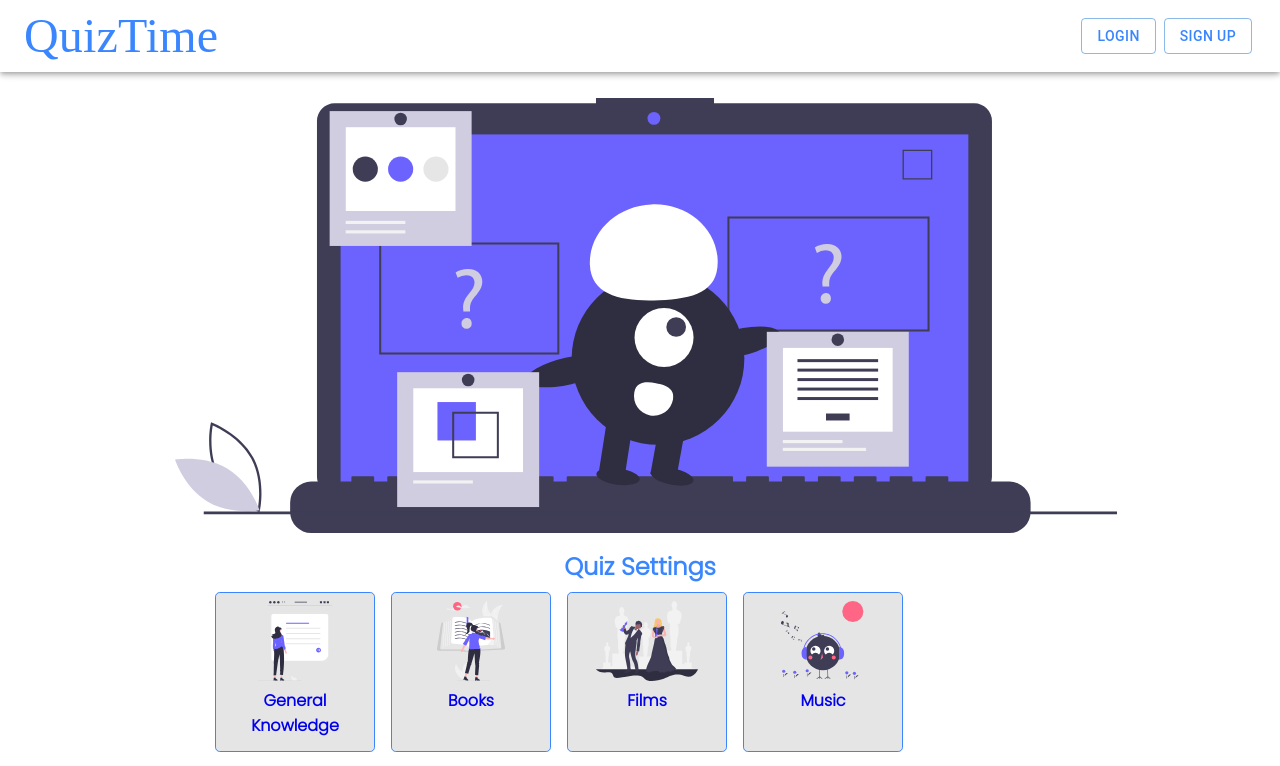
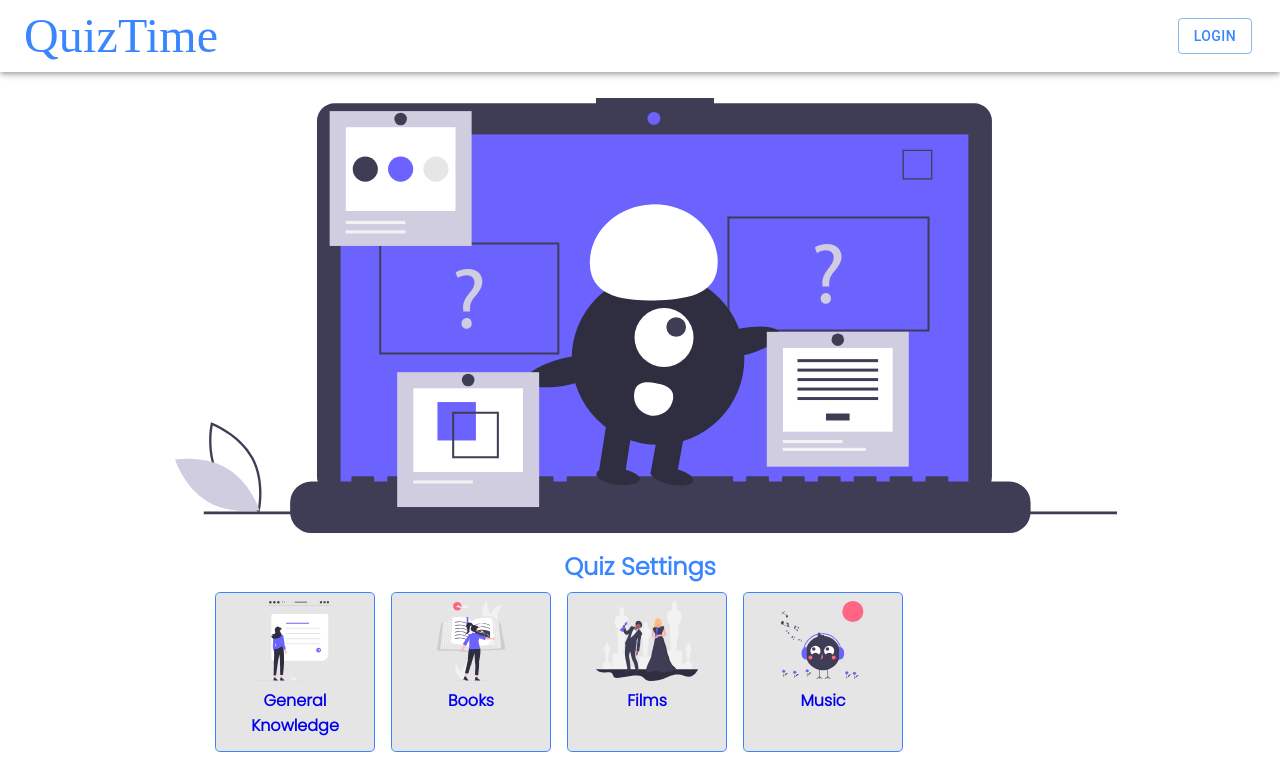
Before and after one commit to athar05/quiz-app-react, a React (Create React App) app: page / in a window 1280 px wide. Shown: the top 766 px of the page. Built offline with nearby package versions, Linux system fonts and the light colour scheme; a web font is replaced by a local one.

Commit message:
Removed signup button

```diff
--- a/src/components/Navbar/Navbar.js
+++ b/src/components/Navbar/Navbar.js
@@ -16,7 +16,6 @@ function Navbar() {
           </div>
           <div className="nav-buttons">
             <Button variant="outlined">Login</Button>
-            <Button variant="outlined">Sign Up</Button>
           </div>
         </Toolbar>
       </AppBar>
```
